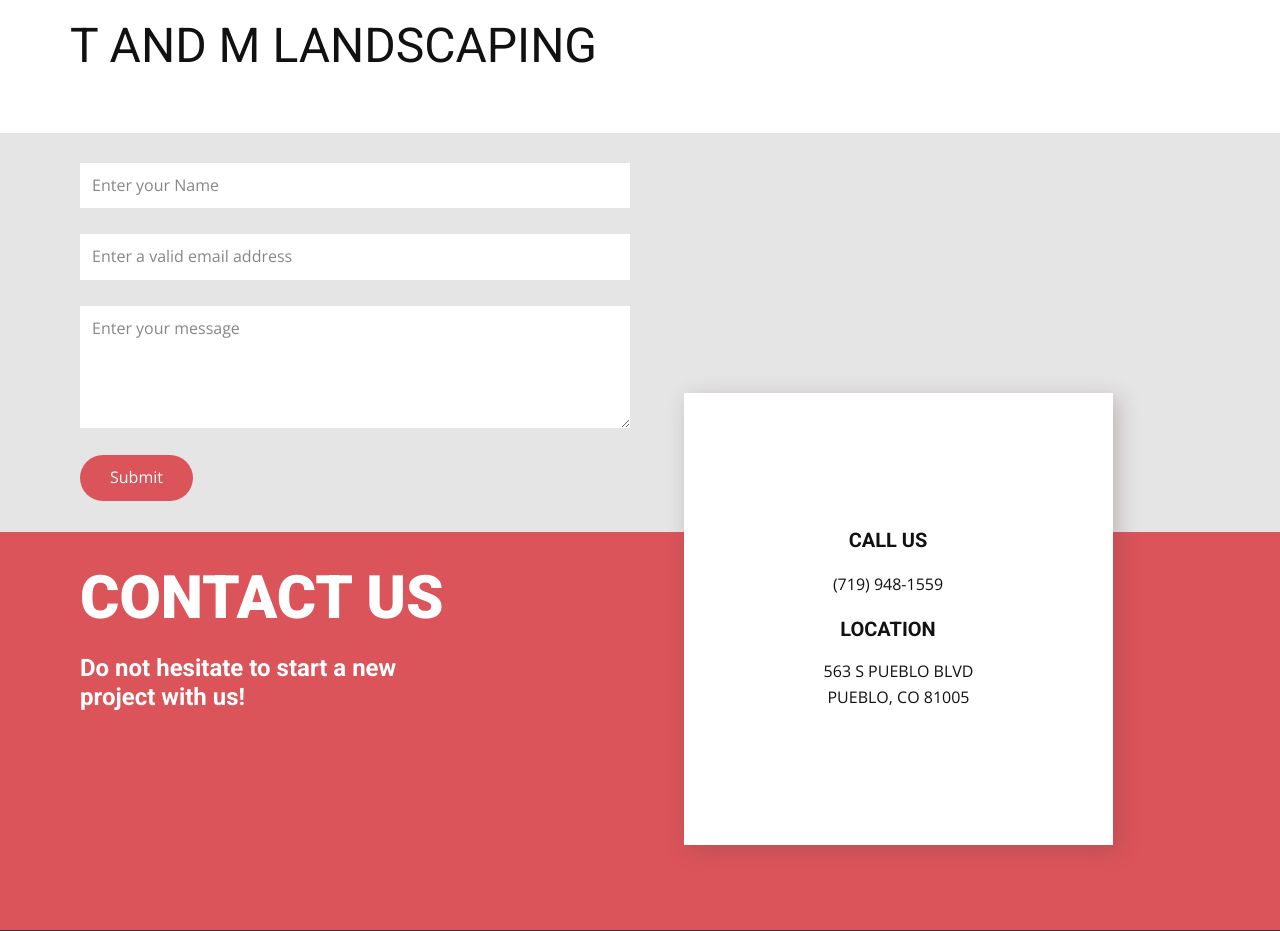
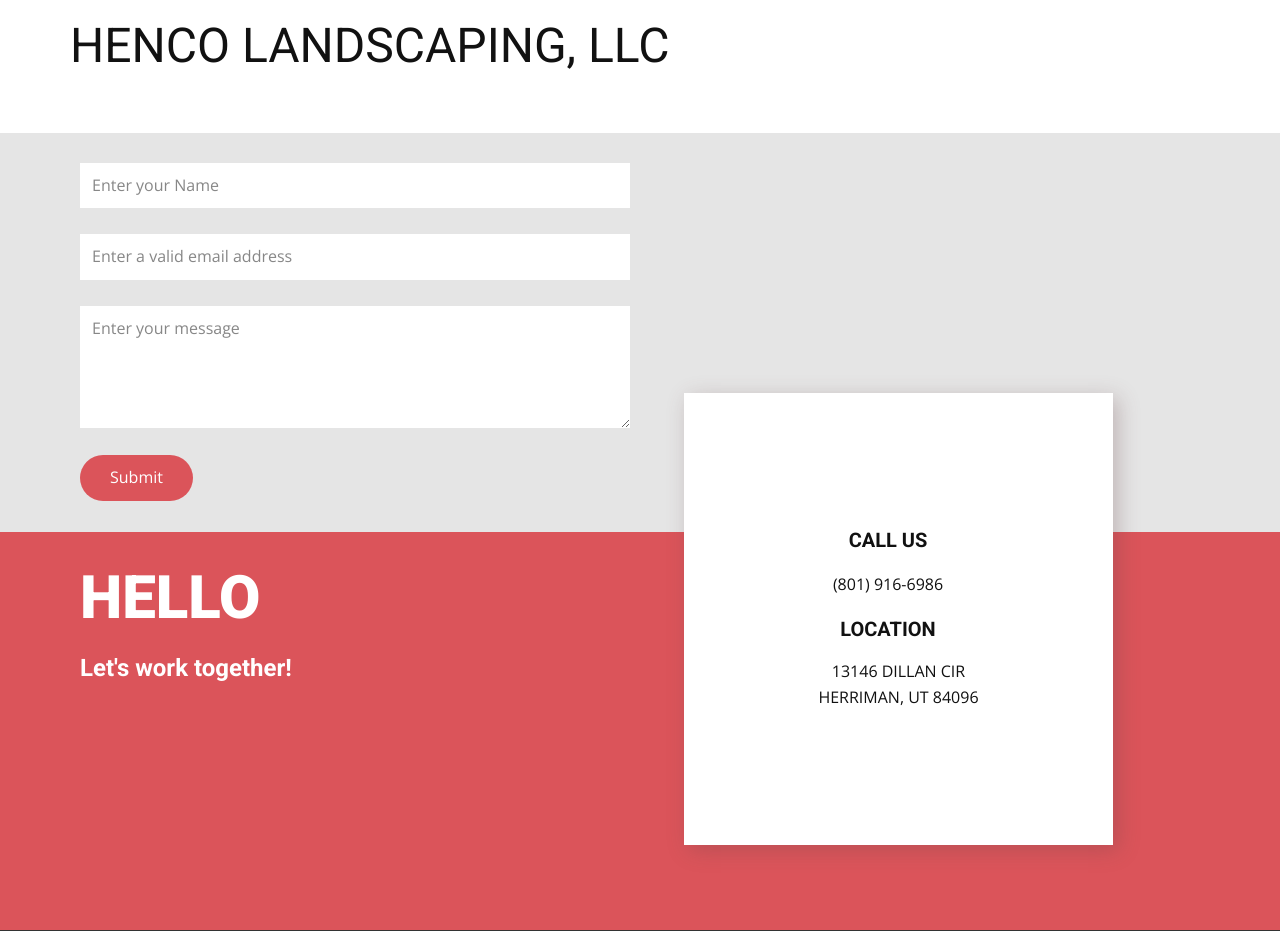
Before and after one commit to runacode/HEN, a PHP site: page / in a window 1280 px wide. Shown: the top 931 px of the page. Run offline with PHP 8.4, Linux system fonts and the light colour scheme.

Commit message:
Update index.php

```diff
--- a/index.php
+++ b/index.php
@@ -1,7 +1,7 @@
-<?php $company = "T AND M LANDSCAPING";
-$phone = "(719) 948-1559";
-	$address1 = "563 S PUEBLO BLVD";
-	$address2 = "PUEBLO, CO 81005";
+<?php $company = "HENCO LANDSCAPING, LLC";
+$phone = "(801) 916-6986";
+	$address1 = "13146 DILLAN CIR";
+	$address2 = "HERRIMAN, UT 84096";
 ?>
 <!DOCTYPE html>
 <html style="font-size: 16px;">
@@ -73,8 +73,8 @@ $phone = "(719) 948-1559";
 
                   </div>
                 </div>
-                <h3 class="u-text u-text-7">Contact us</h3>
-                <h6 class="u-text u-text-8">Do not hesitate to start a new project with us!</h6>
+                <h3 class="u-text u-text-7">Hello</h3>
+                <h6 class="u-text u-text-8">Let's work together!</h6>
               </div>
             </div>
           </div>
```
